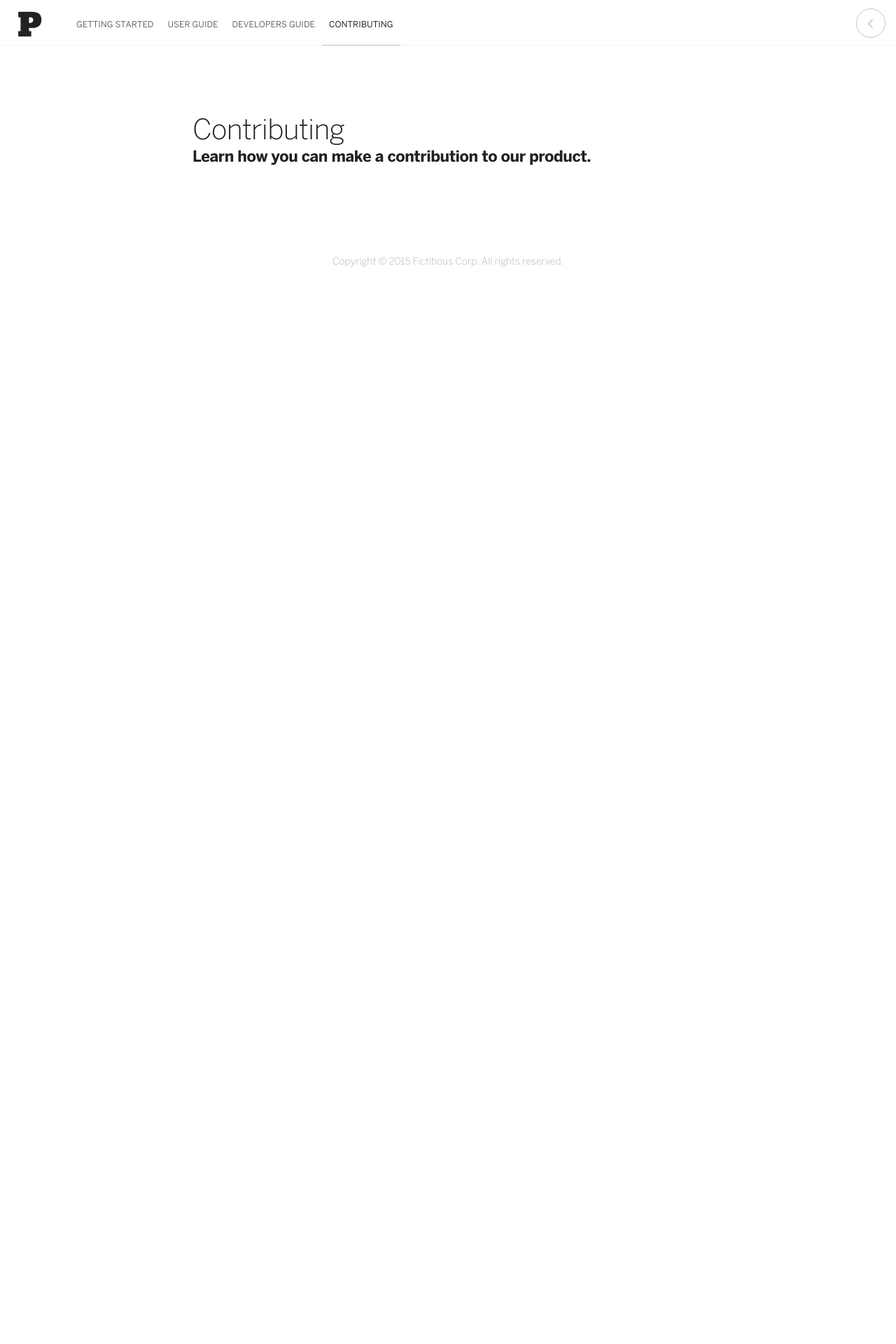
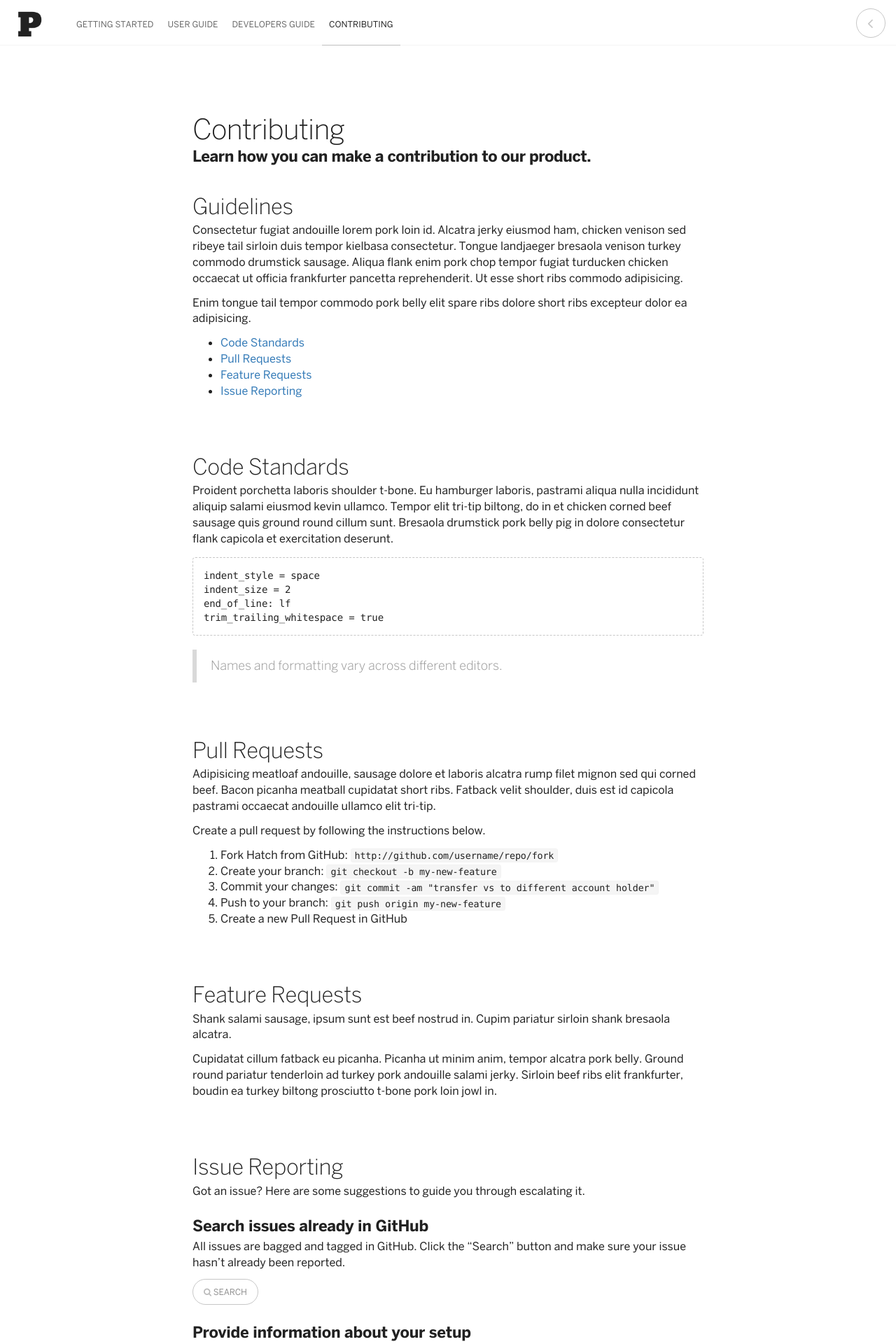
Before and after one commit to caleorourke/chirp, a Jekyll site: the page built from docs/contributing.md, in a window 1280 px wide. Shown: the top 1920 px of the page at 70% size. Built offline with Jekyll 4.4.1, drawn with Linux system fonts in a browser that asks for light colours; nearby versions of some CDN libraries; Markdown is read by kramdown in place of the engine named in the settings; the repository's description, which GitHub fills in, is left out; before the commit the page ends 900 px from its top, so only the background shows below that; some of the changed text lies outside the part shown.

Commit message:
fill templates with text

````diff
--- a/Gruntfile.js
+++ b/Gruntfile.js
@@ -2,8 +2,8 @@
  * Copyright © SoftLayer, an IBM Company
  *
  * gruntfile.js
- * Grunt provides configuration for tasks and npm extensions. It reads JSON data from "package.json"
- * and YAML data from "_config.yml". Visit http://gruntjs.com to learn more.
+ * Grunt provides configuration for tasks and npm extensions. It reads JSON data from package.json
+ * and YAML data from config.yml. Visit http://gruntjs.com to learn more.
  *
  */
 
@@ -18,7 +18,7 @@ module.exports = function(grunt) {
             ' * <%= pkg.name %>, Build <%= grunt.template.today(\'yyyy.mm.dd\') %>\n' +
             ' * Code and documentation licensed under the <%= site.github.license %> license\n' +
             ' * \n' +
-            ' */\n\n',
+            ' */\n',
 
     shell: {
       gems: {
--- a/_includes/head.html
+++ b/_includes/head.html
@@ -13,6 +13,7 @@
 <meta name="keywords" content="{{site.keywords}}">
 <meta name="author" content="{{site.github.owner}}">
 <meta name="viewport" content="width=device-width, initial-scale=1, maximum-scale=1">
+<meta name="format-detection" content="telephone=no">
 
 <!-- Mobile IE ClearType technology for smoothing fonts and easy reading -->
   <!--[if IEMobile]>
@@ -20,16 +21,16 @@
   <![endif]-->
 
 <!-- References -->
-<link href="{{page.baseurl}}sitemap.xml" rel="sitemap" type="application/xml" title="Sitemap">
-<link href="{{page.url | replace:"index.html","" | prepend: site.baseurl | prepend: site.url}}" rel="canonical">
+<link rel="sitemap" href="{{page.baseurl}}sitemap.xml" type="application/xml" title="Sitemap">
+<link rel="canonical" href="{{page.url | replace:"index.html","" | prepend: site.baseurl | prepend: site.url}}">
 
 <!-- Stylesheets -->
-<link href="{{page.baseurl}}public/css/normalize.css" rel="stylesheet">
-<link href="{{page.baseurl}}public/css/app.css" rel="stylesheet">
-<link href="//cdnjs.cloudflare.com/ajax/libs/font-awesome/4.3.0/css/font-awesome.min.css" rel="stylesheet">
+<link rel="stylesheet" href="{{page.baseurl}}public/css/normalize.css">
+<link rel="stylesheet" href="{{page.baseurl}}public/css/app.css">
+<link rel="stylesheet" href="//cdnjs.cloudflare.com/ajax/libs/font-awesome/4.3.0/css/font-awesome.min.css">
 
 <!-- Favicon -->
-<link href="{{page.baseurl}}public/img/favicon.ico" rel="shortcut icon" type="image/x-icon" sizes="32x32">
+<link rel="shortcut icon" href="{{page.baseurl}}public/img/favicon.ico" type="image/x-icon" sizes="32x32">
 
   <!--[if lt IE 8]>
     <p>You are using an <strong>outdated browser</strong>. Please <a href="http://browsehappy.com/">upgrade your browser</a> to a newer version or use a different browser.</p>
--- a/docs/contributing.md
+++ b/docs/contributing.md
@@ -5,3 +5,141 @@
 order: 4
 baseurl: "../../"
 ---
+
+# Guidelines
+
+Consectetur fugiat andouille lorem pork loin id. Alcatra jerky eiusmod ham, chicken venison sed ribeye tail sirloin duis tempor kielbasa consectetur. Tongue landjaeger bresaola venison turkey commodo drumstick sausage. Aliqua flank enim pork chop tempor fugiat turducken chicken occaecat ut officia frankfurter pancetta reprehenderit. Ut esse short ribs commodo adipisicing.
+
+Enim tongue tail tempor commodo pork belly elit spare ribs dolore short ribs excepteur dolor ea adipisicing.
+
+* [Code Standards](#code-standards)
+* [Pull Requests](#pull-requests)
+* [Feature Requests](#feature-requests)
+* [Issue Reporting](#issue-reporting)
+
+---
+
+# Code Standards
+
+Proident porchetta laboris shoulder t-bone. Eu hamburger laboris, pastrami aliqua nulla incididunt aliquip salami eiusmod kevin ullamco. Tempor elit tri-tip biltong, do in et chicken corned beef sausage quis ground round cillum sunt. Bresaola drumstick pork belly pig in dolore consectetur flank capicola et exercitation deserunt.
+
+```
+indent_style = space
+indent_size = 2
+end_of_line: lf
+trim_trailing_whitespace = true
+```
+
+> Names and formatting vary across different editors.
+
+---
+
+# Pull Requests
+
+Adipisicing meatloaf andouille, sausage dolore et laboris alcatra rump filet mignon sed qui corned beef. Bacon picanha meatball cupidatat short ribs. Fatback velit shoulder, duis est id capicola pastrami occaecat andouille ullamco elit tri-tip.
+
+Create a pull request by following the instructions below.
+
+1. Fork {{site.github.title}} from GitHub: `http://github.com/username/repo/fork`
+2. Create your branch: `git checkout -b my-new-feature`
+3. Commit your changes: `git commit -am "transfer vs to different account holder"`
+4. Push to your branch: `git push origin my-new-feature`
+5. Create a new Pull Request in GitHub
+
+---
+
+# Feature Requests
+
+Shank salami sausage, ipsum sunt est beef nostrud in. Cupim pariatur sirloin shank bresaola alcatra.
+
+Cupidatat cillum fatback eu picanha. Picanha ut minim anim, tempor alcatra pork belly. Ground round pariatur tenderloin ad turkey pork andouille salami jerky. Sirloin beef ribs elit frankfurter, boudin ea turkey biltong prosciutto t-bone pork loin jowl in.
+
+---
+
+# Issue Reporting
+
+Got an issue? Here are some suggestions to guide you through escalating it.
+
+### Search issues already in GitHub
+
+All issues are bagged and tagged in GitHub. Click the "Search" button and make sure your issue hasn't already been reported.
+
+<a class="button button-gray" href="{{site.github.issues_url}}" target="_blank">
+  <i class="fa fa-search"></i> Search
+</a>
+
+### Provide information about your setup
+
+This includes versions, when it was installed, what you're trying to do, and so on.
+
+### Tell us how critical it is
+
+Help us understand how serious the issue is and what priority we need to triage it in.
+
+### Share code pastes in Gist
+
+Paste any code snippets, logs, or error messages into [Gist](http://gist.github.com) and drop the link into the report. [Here's an example](http://gist.github.com/caleorourke/42aa056026177bd7d53e).
+
+> This method supports public and secret Gists.
+
+### Use our template to write-up your report
+
+A good report should not require anyone to pine for more information. That's why we suggest using this template. It's sufficient for the majority of reports---albeit some issues may require us to ask for more details.
+
+```
+A summary of the issue and what problem it's causing.
+
+Severity: (e.g. low, medium, high)
+Impact: (e.g. minimal, nuisance, show-stopper)
+Frequency: (e.g. daily, on shut down, random)
+
+Steps to Reproduce
+1. This is the first step
+2. This is the second step
+3. Additional steps, etc.
+
+[url] (link to your Gist page)
+
+Include any other comments, such as how you worked around it, suggestions you have for fixing it, and so on.
+```
+
+### Submit the issue in GitHub
+
+When you're ready, open a new issue and send it over to us.
+
+<a class="button button-gray" href="{{site.github.issues_url}}/new" target="_blank">
+  <i class="fa fa-share"></i> Submit
+</a>
+
+---
+
+# Source Control
+
+In order to maintain dependencies, backward compatibility, and merges from pull requests, we follow the [Semantic Versioning](http://semver.org) guidelines. This means each release is pegged with the `<major>.<minor>.<patch>` scheme. It also means each release adheres strictly to the following guidelines:
+
+* Breaking backward compatibility bumps up the major and resets the minor and patch
+* Adding new features or enhancements without breaking backward compatibility bumps up the minor and resets the patch
+* Bug fixes and miscellaneous changes bumps up the patch
+
+---
+
+# Documentation
+
+Id culpa dolor lorem tempor filet mignon, spare ribs tongue nulla ullamco veniam pork belly fugiat. Capicola salami biltong, mollit esse rump quis in cow landjaeger. Anim irure flank tenderloin. Veniam reprehenderit shoulder ground round tempor, ham picanha proident. Non lorem aliqua est shankle magna dolore.
+
+---
+
+# Join Our Community
+
+Stay on top of what's happening in our community.
+
+* In nostrud pork belly turducken deserunt aliqua jerky commodo biltong esse tenderloin fugiat
+* Aute short ribs duis eiusmod do aliquip, strip steak ham frankfurter turducken pariatur
+* Aliquip jerky ball tip in minim consequat occaecat laboris shoulder ad prosciutto corned beef adipisicing et laborum
+* Dolore in chicken, short ribs sunt pork chop in.
+
+---
+
+# License
+
+We license our code and documentation under the terms of the {{site.github.license}} license. By contributing to any project, you're allowing us to distribute your contribution under the terms of this license.
--- a/js/easing.js
+++ b/js/easing.js
@@ -3,7 +3,7 @@
  *
  * easing.js
  * Hatch's easing.js script smoothly animates the on-page scrolling from links in the body
- * to the anchored element.
+ * to anchored elements.
  *
  */
 
--- a/js/scrollup.js
+++ b/js/scrollup.js
@@ -31,7 +31,7 @@ scrollTo = function(element, to, duration) {
 };
 
 window.onscroll = function() {
-  if (pageYOffset >= 200) {
+  if (pageYOffset >= 200) { // <-- offset threshold
     document.getElementById('icon-scroll-up').style.visibility = 'visible';
   }
   else {
--- a/js/vendors/transition.js
+++ b/js/vendors/transition.js
@@ -1,5 +1,5 @@
 /* ========================================================================
- * Bootstrap: transition.js v3.3.4
+ * Bootstrap: transition.js v3.3.5
  * http://getbootstrap.com/javascript/#transitions
  * ========================================================================
  * Copyright 2011-2015 Twitter, Inc.
--- a/package.json
+++ b/package.json
@@ -11,7 +11,7 @@
     "grunt-contrib-concat": "^0.5.0",
     "grunt-contrib-uglify": "^0.9.1",
     "grunt-csscomb": "^3.0.0",
-    "grunt-jekyll-pages": "^0.4.0",
+    "grunt-jekyll-pages": "^1.0.1",
     "grunt-recess": "^1.0.0",
     "grunt-shell": "^1.1.1"
   }
--- a/public/js/library.js
+++ b/public/js/library.js
@@ -1,5 +1,5 @@
 /* ========================================================================
- * Bootstrap: transition.js v3.3.4
+ * Bootstrap: transition.js v3.3.5
  * http://getbootstrap.com/javascript/#transitions
  * ========================================================================
  * Copyright 2011-2015 Twitter, Inc.
@@ -59,7 +59,7 @@
 }(jQuery);
 
 /* ========================================================================
- * Bootstrap: collapse.js v3.3.4
+ * Bootstrap: collapse.js v3.3.5
  * http://getbootstrap.com/javascript/#collapse
  * ========================================================================
  * Copyright 2011-2015 Twitter, Inc.
@@ -89,7 +89,7 @@
     if (this.options.toggle) this.toggle()
   }
 
-  Collapse.VERSION  = '3.3.4'
+  Collapse.VERSION  = '3.3.5'
 
   Collapse.TRANSITION_DURATION = 350
 
````
Also changed, not shown: public/js/app.js (+1 -2 lines), js/vendors/collapse.js, public/css/app.css.
